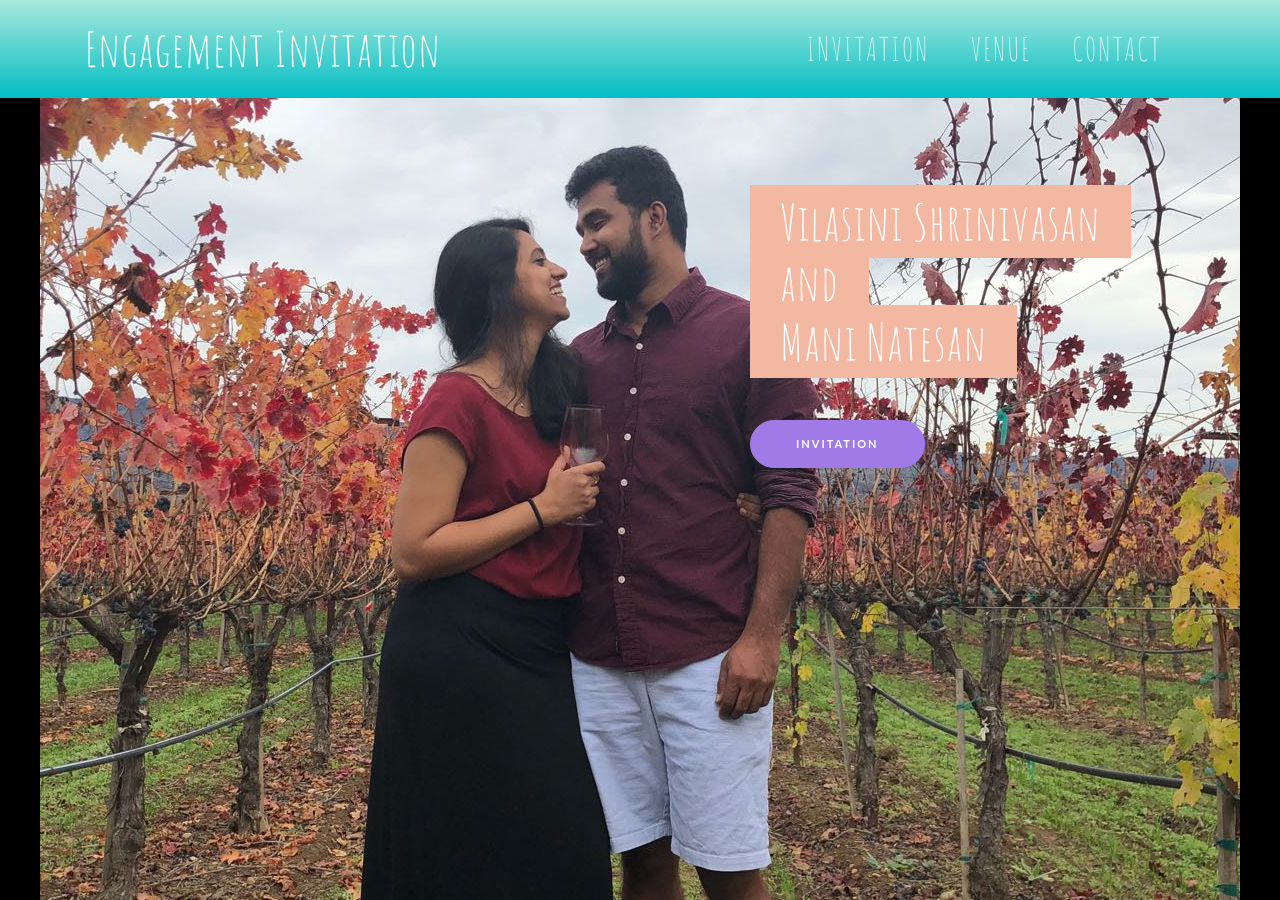
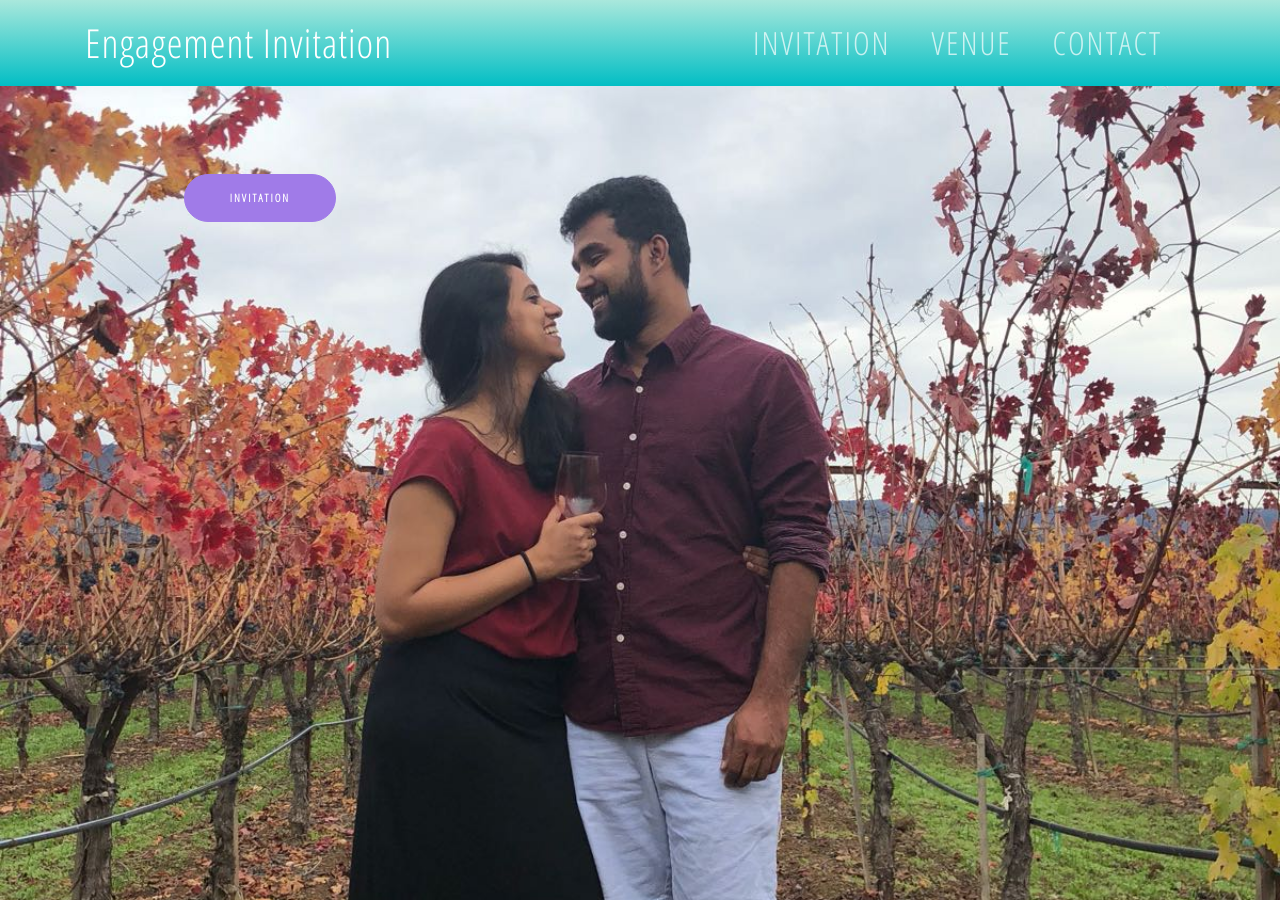
Before and after one commit to kaizer1v/kaizer1v.github.io, a Jekyll site: the page vilasini-mani/index.html, which Jekyll copies as it is, in a window 1280 px wide and 900 px high. Built offline with Jekyll 4.4.1, drawn with Linux system fonts in a browser that asks for light colours; nearby versions of some CDN libraries; comment, search, counter and statistics services are not loaded; some of the changed text lies outside the part shown.

Commit message:
new changes

```diff
--- a/vilasini-mani/css/new-age.css
+++ b/vilasini-mani/css/new-age.css
@@ -46,7 +46,8 @@ h5,
 h6 {
   /*font-family: 'Catamaran', 'Helvetica', 'Arial', 'sans-serif';*/
   /*font-family: 'Cookie', cursive;*/
-  font-family: 'Amatic SC', cursive;
+  /*font-family: 'Amatic SC', cursive;*/
+  font-family: 'Open Sans Condensed', sans-serif;
   font-weight: 200;
   letter-spacing: 1px;
 }
@@ -73,19 +74,17 @@ section h2 {
   transition: all .35s;
   /*font-family: 'Catamaran', 'Helvetica', 'Arial', 'sans-serif';*/
   /*font-family: 'Cookie', cursive;*/
-  font-family: 'Amatic SC', cursive;
+  /*font-family: 'Amatic SC', cursive;*/
+  font-family: 'Open Sans Condensed', sans-serif;
   font-weight: 200;
   letter-spacing: 1px;
 }
 
 #mainNav .navbar-brand {
   color: #FFF;
-  /*font-family: 'Catamaran', 'Helvetica', 'Arial', 'sans-serif';*/
-  /*font-family: 'Cookie', cursive;*/
-  font-family: 'Amatic SC', cursive;
   font-weight: 200;
   letter-spacing: 1px;
-  font-size: 3em;
+  font-size: 2.5em;
 }
 
 #mainNav .navbar-brand:hover,
@@ -105,7 +104,8 @@ section h2 {
   font-size: 2em;
   /*font-family: 'Lato', 'Helvetica', 'Arial', 'sans-serif';*/
   /*font-family: 'Cookie', cursive;*/
-  font-family: 'Amatic SC', cursive;
+  /*font-family: 'Amatic SC', cursive;*/
+  font-family: 'Open Sans Condensed', sans-serif;
   letter-spacing: 2px;
   text-transform: uppercase;
   margin-right: 25px;
@@ -129,6 +129,7 @@ section h2 {
 #mainNav .navbar-nav>li>a:focus:hover {
   color: #fdcc52;
 }
+
 
 @media (min-width: 992px) {
   #mainNav {
@@ -177,16 +178,10 @@ header.masthead {
   padding-top: 150px;
   padding-bottom: 100px;
   color: white;
-  /*background: url("../img/bg-pattern.png"), #7b4397;*/
-  /*gradient*/
-  /*  background: #F79E6B;
-  background: -webkit-linear-gradient(to left, #F79E6B, #F7CD82);
-  background: linear-gradient(to left, #F79E6B, #F7CD82);
-*/
-  /*background: url('../img/holi.jpg');*/
   background: #000 url('../img/vm-2.jpeg');
   background-position: center;
   background-repeat: no-repeat;
+  margin-top: 50px;
 }
 
 header.masthead .header-content .opening-text>span {
@@ -214,8 +209,23 @@ header.masthead .device-container .screen img {
   border-radius: 3px;
 }
 
-@media(max-width: 700px) {
+@media (max-width: 600px) {
+  #mainNav .navbar-brand {
+    font-size: 1.7em;
+  }
   header.masthead {
+    padding-top: 200px;
+    background-position: center;
+    webkit-background-size: cover;
+    -moz-background-size: cover;
+    -o-background-size: cover;
+    background-size: cover;
+  }
+}
+
+@media(min-width: 600px) {
+  header.masthead {
+    padding-top: 500px;
     background-position: center;
     webkit-background-size: cover;
     -moz-background-size: cover;
@@ -299,6 +309,12 @@ section.invitation .section-heading h2 {
   margin-top: 0;
 }
 
+section.invitation .section-heading h1 {
+  margin-top: 0;
+  font-size: 4.3em;
+  color: #2D5F73;
+}
+
 section.invitation .section-heading p {
   margin-bottom: 0;
 }
@@ -362,6 +378,10 @@ section.cta .cta-content {
   z-index: 1;
 }
 
+section.cta .cta-content span {
+  font-color: #2D5F73;
+}
+
 section.cta .cta-content h2 {
   font-size: 50px;
   max-width: 450px;
@@ -369,6 +389,8 @@ section.cta .cta-content h2 {
   margin-bottom: 25px;
   color: white;
 }
+section.cta .cta-content h3,
+section.cta .cta-content h4 { color: white; }
 
 @media (min-width: 768px) {
   section.cta .cta-content h2 {
@@ -502,7 +524,8 @@ footer ul li a.active {
 
 .btn {
   border-radius: 300px;
-  font-family: 'Lato', 'Helvetica', 'Arial', 'sans-serif';
+  font-family: 'Open Sans Condensed', sans-serif;
+  /*font-family: 'Lato', 'Helvetica', 'Arial', 'sans-serif';*/
   /*font-family: 'Cookie', cursive;*/
   letter-spacing: 2px;
   text-transform: uppercase;
@@ -520,3 +543,9 @@ footer ul li a.active {
   /*font-family: 'Pinyon Script', cursive;*/
   font-family: 'Parisienne', cursive;
 }
+
+.maroon {
+  color: #820333;
+  font-weight: bolder;
+  text-decoration: underline;
+}
--- a/vilasini-mani/index.html
+++ b/vilasini-mani/index.html
@@ -21,6 +21,7 @@
   <link href="https://fonts.googleapis.com/css?family=Cookie" rel="stylesheet">
   <link href="https://fonts.googleapis.com/css?family=Pinyon+Script" rel="stylesheet">
   <link href="https://fonts.googleapis.com/css?family=Parisienne" rel="stylesheet">
+  <link href="https://fonts.googleapis.com/css?family=Open+Sans+Condensed:300" rel="stylesheet">
   <!-- Plugin CSS -->
   <link rel="stylesheet" href="device-mockups/device-mockups.min.css">
   <!-- Custom styles for this template -->
@@ -54,40 +55,14 @@
   <header class="masthead">
     <div class="container h-100">
       <div class="row h-100">
-        <div class="col-lg-7"></div>
-        <div class="col-lg-5 my-auto float-right">
-          <div class="header-content mx-auto">
-            <h1 class="opening-text mt-5 mb-5">
-              <span>Vilasini Shrinivasan</span><br>
-              <span>and</span><br>
-              <span>Mani Natesan</span>
-            </h1>
-            <a href="#invitation" class="btn btn-outline btn-xl js-scroll-trigger">Invitation</a>
-          </div>
+        <div class="col-xs-3 mt-5 mx-auto">
+          <a href="#invitation" class="btn btn-outline btn-xl align-bottom js-scroll-trigger" type="submit" style="margin-bottom: -100px;">Invitation</a>
         </div>
         <div class="col-lg-8 my-auto">
           <div class="pictures"></div>
         </div>
       </div>
     </div>
-    <!-- <div id="carouselExampleControls" class="carousel slide mt-5" data-ride="carousel">
-      <div class="carousel-inner" role="listbox">
-        <div class="carousel-item active">
-          <img class="d-block w-100" src="img/vm-1-edited.jpg" alt="Second slide">
-        </div>
-        <div class="carousel-item">
-          <img class="d-block w-100" src="img/vm-2-edited.jpg" alt="Third slide">
-        </div>
-      </div>
-      <a class="carousel-control-prev" href="#carouselExampleControls" role="button" data-slide="prev">
-        <span class="carousel-control-prev-icon" aria-hidden="true"></span>
-        <span class="sr-only">Previous</span>
-      </a>
-      <a class="carousel-control-next" href="#carouselExampleControls" role="button" data-slide="next">
-        <span class="carousel-control-next-icon" aria-hidden="true"></span>
-        <span class="sr-only">Next</span>
-      </a>
-    </div> -->
   </header>
   <section class="invitation" id="invitation">
     <div class="container">
@@ -95,22 +70,25 @@
         <h2>Invitation</h2>
         <hr />
         <h2 class="cursive mt-4">A new beginning, a new life.</h2>
-        <h2 class="cursive">Promising each otehr to love forever.</h2>
+        <h2 class="cursive">Promising each other to love forever.</h2>
         <h2 class="cursive mt-5">You are invited for the</h2>
         <h2 class="cursive mt-4">Engagement Ceremony of</h2>
-        <h2 class="cursive mt-4">Vilasini and Manikandan</h2>
+        <h1 class="cursive mt-5">Vilasini <br>and<br> Manikandan</h1>
       </div>
     </div>
   </section>
   <section class="venue text-center" id="venue">
     <div class="container">
       <div class="justify-content-center row">
-        <h3 class=" text-center">
-          Sunday, 21st Jan, 2018 <br>
+        <div class="row">
+          <div class="col align-center">
+            <h3 class="text-center">
+              <span class="maroon">Sunday, 21st Jan</span>, 2018 <br>
               9 AM to 11 AM
             </h3>
-        <hr>
-        <h3 class=" text-center">
+          </div>
+          <div class="col align-center">
+            <h3 class="text-center">
             New Woodlands Hotel (P) Limited.  <br>
             1st Floor                         <br>
             72 - 75 Dr. Radhakrishnan Road,   <br>
@@ -119,45 +97,28 @@
             </h3>
           </div>
         </div>
+      </div>
+    </div>
     <iframe src="https://www.google.com/maps/embed?pb=!1m18!1m12!1m3!1d3886.8457300218624!2d80.25934771397195!3d13.045489916784339!2m3!1f0!2f0!3f0!3m2!1i1024!2i768!4f13.1!3m3!1m2!1s0x3a526630facec617%3A0x24234c08cad8f102!2sNew+Woodlands+Hotel!5e0!3m2!1sen!2sin!4v1513501662632" width="100%" height="600" frameborder="0" style="border:0" allowfullscreen>
     </iframe>
   </section>
-  <section class="cta">
+  <section class="cta" id="contact">
     <div class="cta-content">
-      <div class="container">
-        Contact Information
-        <a href="#contact" class="btn btn-outline btn-xl js-scroll-trigger">Contact</a>
+      <div class="section-heading text-center">
+        <h2>Contact</h2>
+        <hr />
+        <div class="row">
+          <div class="col mt-5"><h3><span>Dr. C. Shrinivasan: </span><br> +91-9909036647</h3></div>
+          <div class="col mt-5"><h3><span>Mr. Natesan: </span><br> +91-9444053977</h3></div>
+          <div class="col mt-5"><h3><span>Mrs. Lata Natesan: </span><br> +91-9940091161</h3></div>
+        </div>
       </div>
     </div>
     <div class="overlay"></div>
   </section>
-  <!-- <section class="contact bg-primary" id="contact">
-    <div class="container">
-      <h2>We
-          <i class="fa fa-heart"></i>
-          new friends!</h2>
-      <ul class="list-inline list-social">
-        <li class="list-inline-item social-twitter">
-          <a href="#">
-              <i class="fa fa-twitter"></i>
-            </a>
-        </li>
-        <li class="list-inline-item social-facebook">
-          <a href="#">
-              <i class="fa fa-facebook"></i>
-            </a>
-        </li>
-        <li class="list-inline-item social-google-plus">
-          <a href="#">
-              <i class="fa fa-google-plus"></i>
-            </a>
-        </li>
-      </ul>
-    </div>
-  </section> -->
   <footer>
     <div class="container">
-      <p>&copy; 2017 Start Bootstrap. All Rights Reserved.</p>
+      <p>&copy; 2017 Vivek Shrinivasan. All Rights Reserved.</p>
       <p>&copy; Vivek Shrinivasan</p>
       <ul class="list-inline">
         <li class="list-inline-item">
@@ -176,6 +137,7 @@
   <script src="vendor/jquery/jquery.min.js"></script>
   <script src="vendor/bootstrap/js/bootstrap.bundle.min.js"></script>
   <!-- Plugin JavaScript -->
+  <script defer src="https://use.fontawesome.com/releases/v5.0.2/js/all.js"></script>
   <script src="vendor/jquery-easing/jquery.easing.min.js"></script>
   <!-- Custom scripts for this template -->
   <script src="js/carousel.js"></script>
```
Lines whose indentation alone changed are shown as unchanged.
